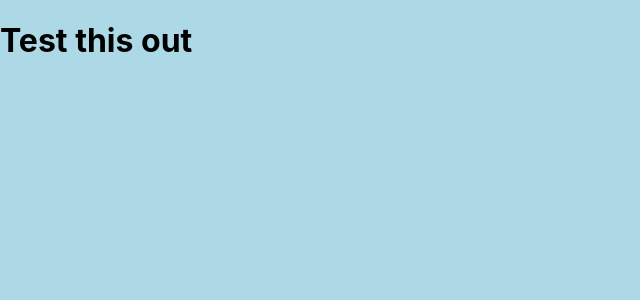
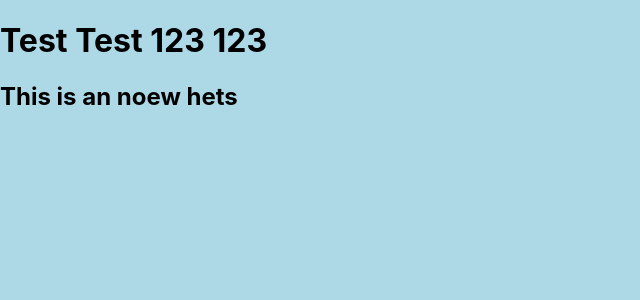
Before and after one commit to AndrewTheArtist/LAB_8_arendus, a React (Create React App) app: page / in a window 1280 px wide. Shown: the top 300 px of the page, without its empty margins (0-640 px from the left). Built offline with nearby package versions, Linux system fonts and the light colour scheme; no server answers.

Commit message:
Got everything Working but how to display data is a new problem

```diff
--- a/src/App.tsx
+++ b/src/App.tsx
@@ -1,32 +1,33 @@
 import React from 'react';
 import './App.css';
 
-const App: React.FC = () => {
+const App = () => {
 
     //Get User Position Basically
-    navigator.geolocation.getCurrentPosition(function(position) {
+    navigator.geolocation.getCurrentPosition(function (position) {
         console.log("Latitude is :", position.coords.latitude);
         console.log("Longitude is :", position.coords.longitude);
-        // @ts-ignore
+
         let lat = position.coords.latitude
         let lon = position.coords.longitude
         let key = '4346a37bbdbf2e62faf141451f8b3459'
-        let url = `api.openweathermap.org/data/2.5/weather?lat=${lat}&lon=${lon}&appid=${key}`
+        let url = `http://api.openweathermap.org/data/2.5/weather?lat=${lat}&lon=${lon}&appid=${key}`
         fetch(url)
             .then(response => {
-                if(!response.ok){
+                if (!response.ok) {
                     throw new Error(response.statusText)
                 }
                 return response.json();
             })
-            .then(data =>{
-                console.log(data);
+            .then(data => {
+               console.log(data)
             })
             .catch(console.error)
     });
-    return(
+    return (
         <div>
-            <h1>Test this out</h1>
+            <h1>Test Test 123 123</h1>
+            <h2>This is an noew hets</h2>
         </div>
     )
 
```
